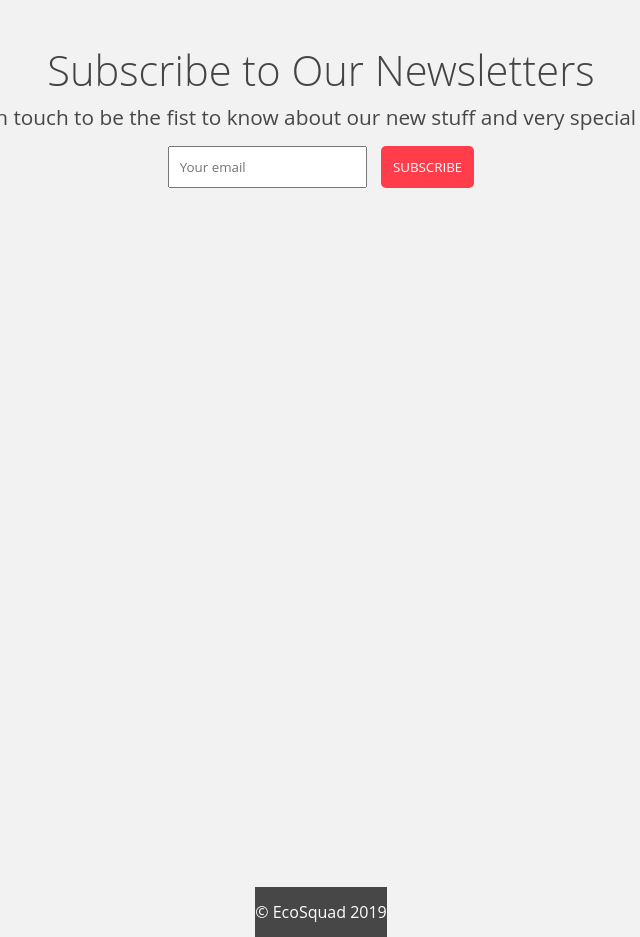
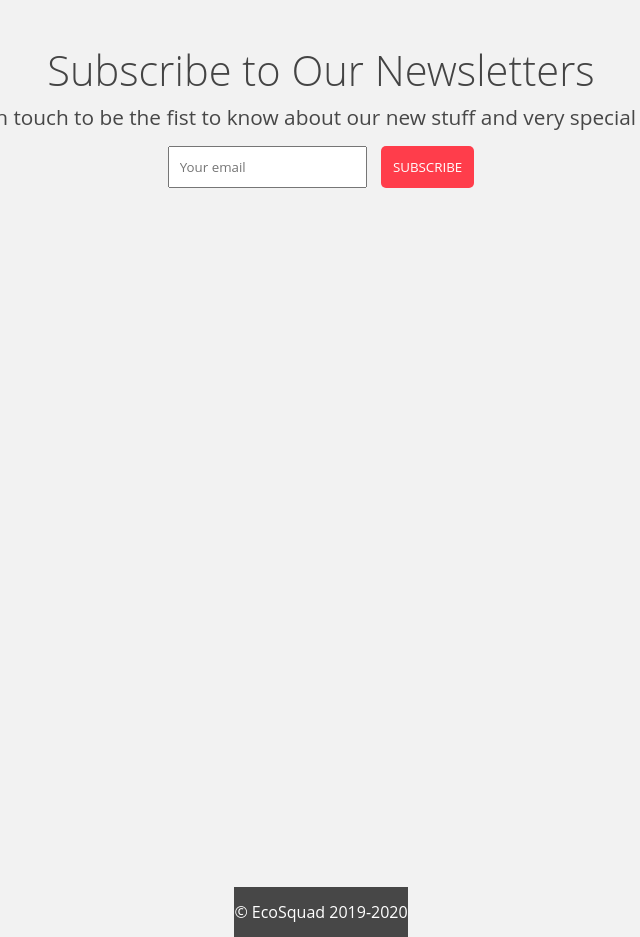
Before and after one commit to Annestezia/fcc-lp2, a plain HTML site: page index.html in a window 1280 px wide. Shown: the part 1940-2877 px from the top of the page, without its empty margins (319-959 px from the left). Drawn offline with nearby package versions, Linux system fonts and the light colour scheme.

Commit message:
footer,added script to get current year

```diff
--- a/index.html
+++ b/index.html
@@ -85,7 +85,9 @@
     </div>
   </form>
 </section>
-<footer>&copy; EcoSquad 2019</footer>
+<footer>&copy; EcoSquad 2019-<script>
+  document.write(new Date().getFullYear());
+</script></footer>
 
 
 
```
